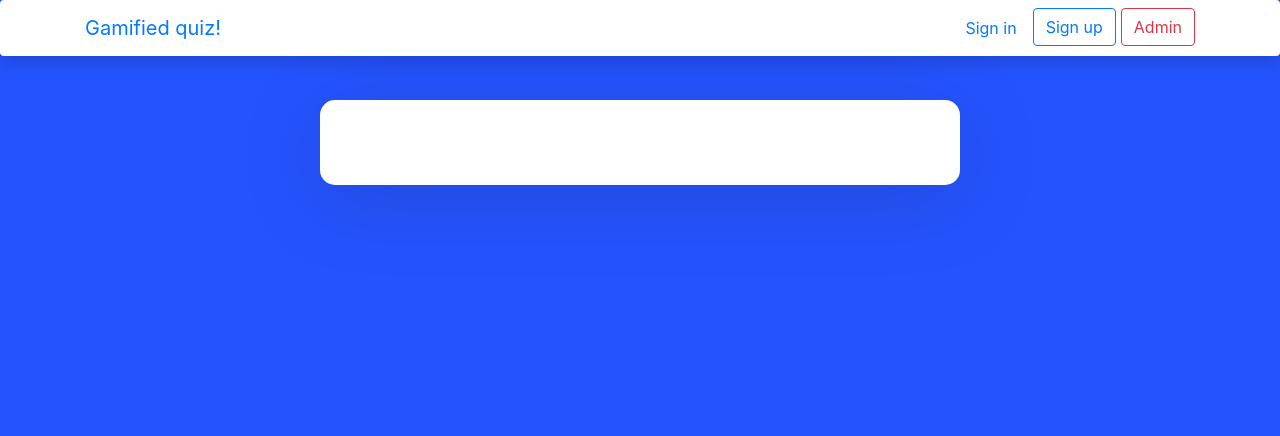
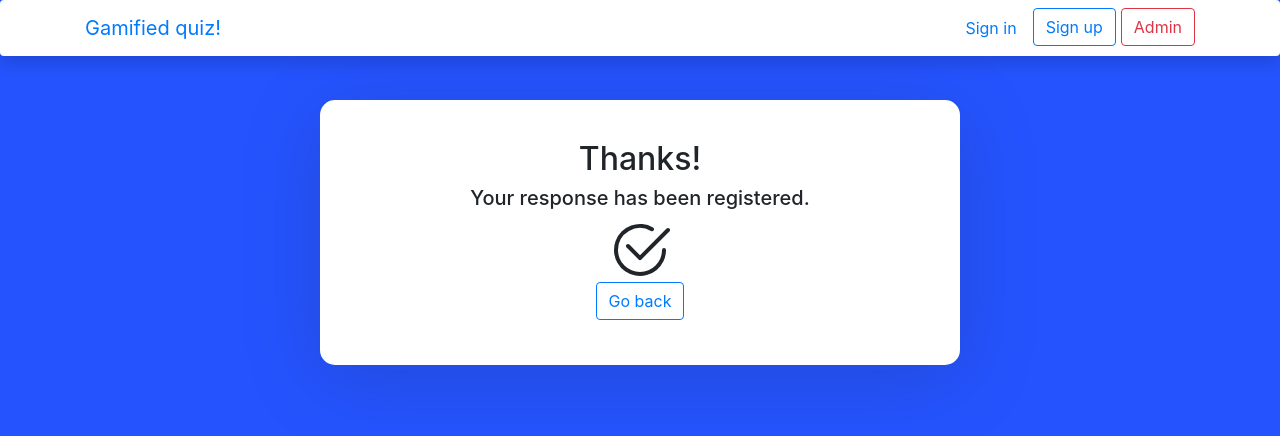
Before and after one commit to PiroX4256/DB2-2021-Piemonti-Pirovano-Vecchio, a Vue app in the folder src/main/resources/public/: page /greetings in a window 1280 px wide. Shown: the top 436 px of the page. Built offline with nearby package versions, Linux system fonts and the light colour scheme; no server answers.

Commit message:
feat: greetings page

```diff
--- /dev/null
+++ b/src/main/resources/public/src/components/GreetingsPage.vue
@@ -0,0 +1,20 @@
+<template>
+<div class="vue-tempalte text-center">
+  <h2>Thanks!</h2>
+  <h5>Your response has been registered.</h5>
+  <div>
+  <b-icon-check2-circle role="img" font-scale="4" class="mr-auto"></b-icon-check2-circle>
+  </div>
+  <router-link to="/" tag="button" class="btn btn-outline-primary">Go back</router-link>
+</div>
+</template>
+
+<script>
+export default {
+  name: "GreetingsPage"
+}
+</script>
+
+<style scoped>
+
+</style>
--- a/src/main/resources/public/src/components/QuestionnairePage.vue
+++ b/src/main/resources/public/src/components/QuestionnairePage.vue
@@ -37,12 +37,14 @@
   <div class="alert alert-danger mr-2" role="alert" v-if="errorMsg" style="padding-top: 5px"> {{ errorMsg }} </div>
   <div class="alert alert-success mr-2" role="alert" v-if="successMsg" style="padding-top: 5px"> {{ successMsg }} </div>
   <div>
+    <!-- Success modal -- deprecated --
     <b-modal ref="modal-s" title="Operation successful" >
       <p class="my-4">Success!</p>
       <template #modal-footer>
         <router-link tag="button" type="button" class="btn btn-primary btn-lg btn-block" to="/">Back</router-link>
       </template>
     </b-modal>
+    -->
     <b-modal ref="modal-e" title="Error">
       <p class="my-4">You have already submitted this questionnaire!</p>
       <template #modal-footer>
@@ -57,6 +59,7 @@
 import axios from "axios";
 import {mapGetters} from "vuex";
 import SpinButtonCustom from "./SpinButtonCustom";
+import router from "../router";
 
 export default {
   name: "QuestionnairePage",
@@ -143,10 +146,11 @@ export default {
             }
           }).then(res => {
         if(res.status === 200) {
-          console.log(JSON.stringify(res.data));
+          /*console.log(JSON.stringify(res.data));
           this.successMsg = 'Submit successful!';
           this.submitted = true;
-          this.$refs['modal-s'].show();
+          this.$refs['modal-s'].show();*/
+          router.push("/greetings");
         } else {
           this.errorMsg = 'Unexpected error! Retry later.';
           this.$refs['modal-e'].show();
--- a/src/main/resources/public/src/router/index.js
+++ b/src/main/resources/public/src/router/index.js
@@ -11,6 +11,7 @@ import AdminDeleteQuestionnaire from "../components/AdminDeleteQuestionnaire";
 import QuestionnairePage from "../components/QuestionnairePage";
 import InspectQuestionnaireById from "../components/InspectQuestionnaireById";
 import Scoreboard from "@/components/Scoreboard";
+import GreetingsPage from "../components/GreetingsPage";
 
 Vue.use(VueRouter);
 
@@ -25,7 +26,8 @@ const routes = [
     { path: '/inspect/:id', name: 'AdminInspectId', component: InspectQuestionnaireById },
     { path: '/adminDeleteQuestionnaire', name: 'AdminDeleteQuestionnaire', component: AdminDeleteQuestionnaire },
     { path: '/fill/:date', name:'FillQuestionnaire', component: QuestionnairePage, props: true },
-    { path: '/leaderboard', name: 'Leaderboard', component: Scoreboard }
+    { path: '/leaderboard', name: 'Leaderboard', component: Scoreboard },
+    { path: '/greetings', name: 'GreetingsPage', component: GreetingsPage }
 
 ]
 
```
